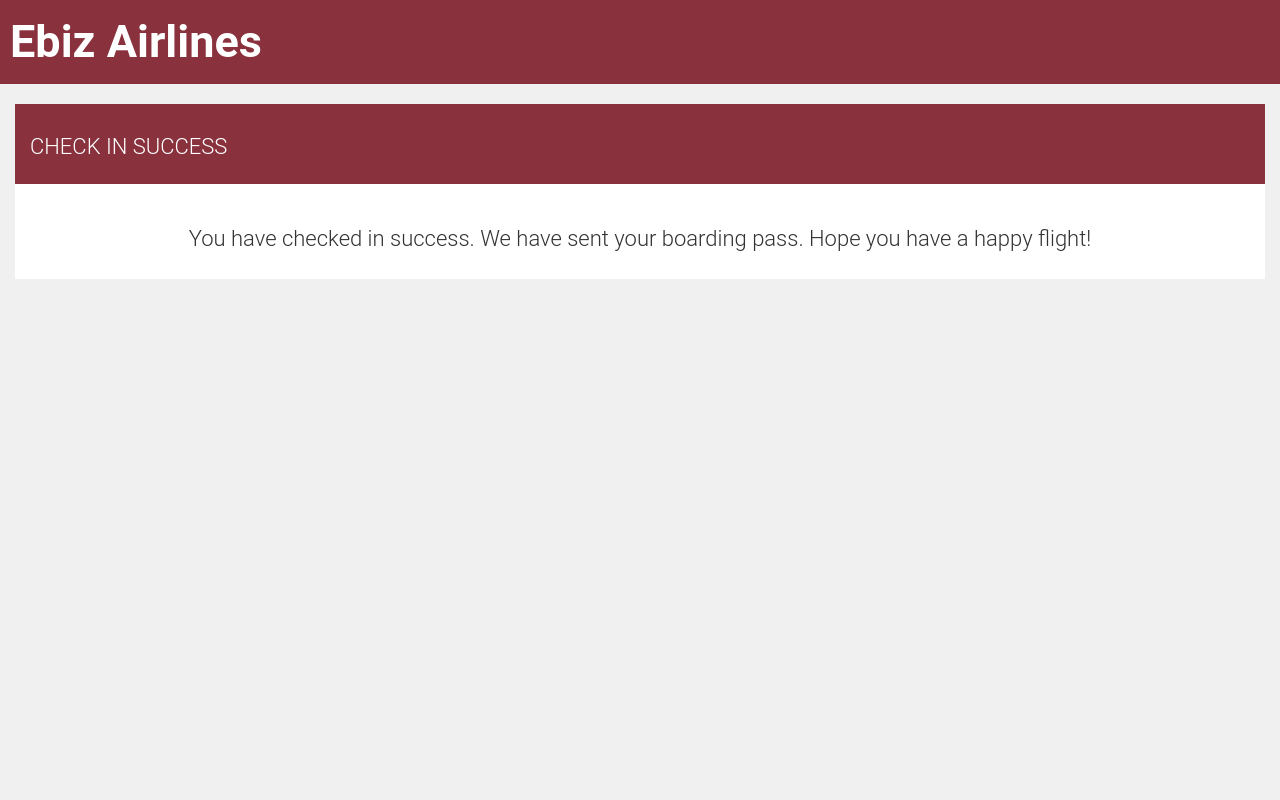
After one commit to terminalh2t3/ebiz-airlines-bot, a Node project: template http/templates/flight/checkin_success.ejs in a window 1280 px wide. The commit adds this page. Run offline with Node 20 templates, Linux system fonts and the light colour scheme; the template is opened without the code that fills it, so the values that code supplies are empty.

Commit message:
Add Check In page

```diff
--- a/http/public/css/checkin.css
+++ b/http/public/css/checkin.css
@@ -22,5 +22,5 @@ body {
 .checkin-info {
     background: #fff;
     padding: 10px 15px;
-    font-size: 16px;
+    font-size: 17px;
 }
--- a/http/templates/close.ejs
+++ /dev/null
@@ -1,3 +0,0 @@
-<script>
-    window.close();
-</script>
--- /dev/null
+++ b/http/templates/flight/checkin_success.ejs
@@ -0,0 +1,33 @@
+<!doctype html>
+<html xmlns="http://www.w3.org/1999/xhtml" lang="en" dir="ltr">
+
+<head>
+    <meta http-equiv="content-type" content="application/xhtml+xml; charset=UTF-8" />
+    <meta charset="utf-8">
+    <meta name="viewport" content="width=device-width, initial-scale=1">
+    <meta name="google" value="notranslate">
+
+    <link rel="stylesheet" href="https://maxcdn.bootstrapcdn.com/bootstrap/3.3.4/css/bootstrap.min.css">
+    <link rel="stylesheet" href="https://maxcdn.bootstrapcdn.com/bootstrap/3.3.4/css/bootstrap-theme.min.css">
+    <link rel="stylesheet" href="/css/util.css">
+    <link rel="stylesheet" href="/css/checkin.css">
+    <link rel="stylesheet" href="/css/light-bootstrap-dashboard.css">
+    <title>Ebiz Airlines</title>
+</head>
+<body data-gr-c-s-loaded="true">
+<div class="header">
+    <span>Ebiz Airlines</span>
+</div>
+<div class="container-fluid" id="checkinContent">
+    <div class="row marginTop20">
+        <div class="col-md-12">
+            <section class="dvHeader">
+                <h2>CHECK IN SUCCESS</h2>
+            </section>
+            <section class="checkin-info text-center">
+                <h4>You have checked in success. We have sent your boarding pass. Hope you have a happy flight!</h4>
+            </section>
+        </div>
+    </div>
+</div>
+</body>
--- a/http/templates/partials/header.ejs
+++ b/http/templates/partials/header.ejs
@@ -3,8 +3,8 @@
 
 <head>
     <meta http-equiv="content-type" content="application/xhtml+xml; charset=UTF-8" />
-
-    <meta http-equiv="X-UA-Compatible" content="chrome=1">
+    <meta charset="utf-8">
+    <meta name="viewport" content="width=device-width, initial-scale=1">
     <meta name="google" value="notranslate">
 
     <link rel="stylesheet" href="https://maxcdn.bootstrapcdn.com/bootstrap/3.3.4/css/bootstrap.min.css">
--- a/lib/api/business/BookingBusiness.js
+++ b/lib/api/business/BookingBusiness.js
@@ -19,6 +19,7 @@ function getCheckInDetail(passengerId, bookingId, callback) {
             .innerJoin('Route as r','r.route_id','f.route_id')
             .where('b.passenger_id','=',passengerId)
             .where('b.booking_id','=',bookingId)
+            .whereNull('b.checkin_time')
     }).fetch().then(function (model) {
         console.log(model)
         callback(null, model);
```
Also changed, not shown: http/controllers/Booking.js (+17 -9 lines), http/templates/flight/checkin.ejs (+5 -3 lines), lib/api/business/FlightScheduleBusiness.js, lib/bot/utils/airport-template.js.
